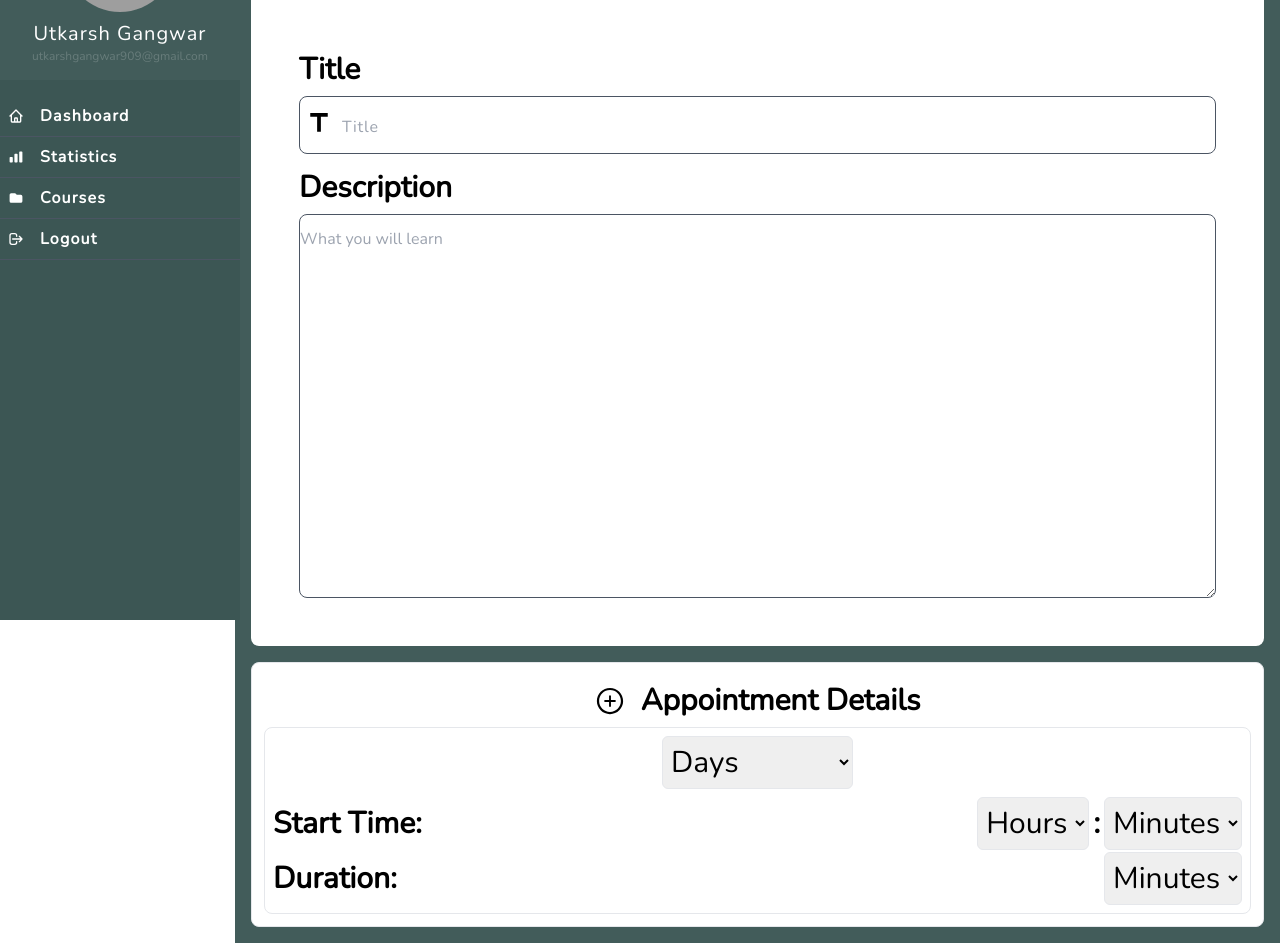
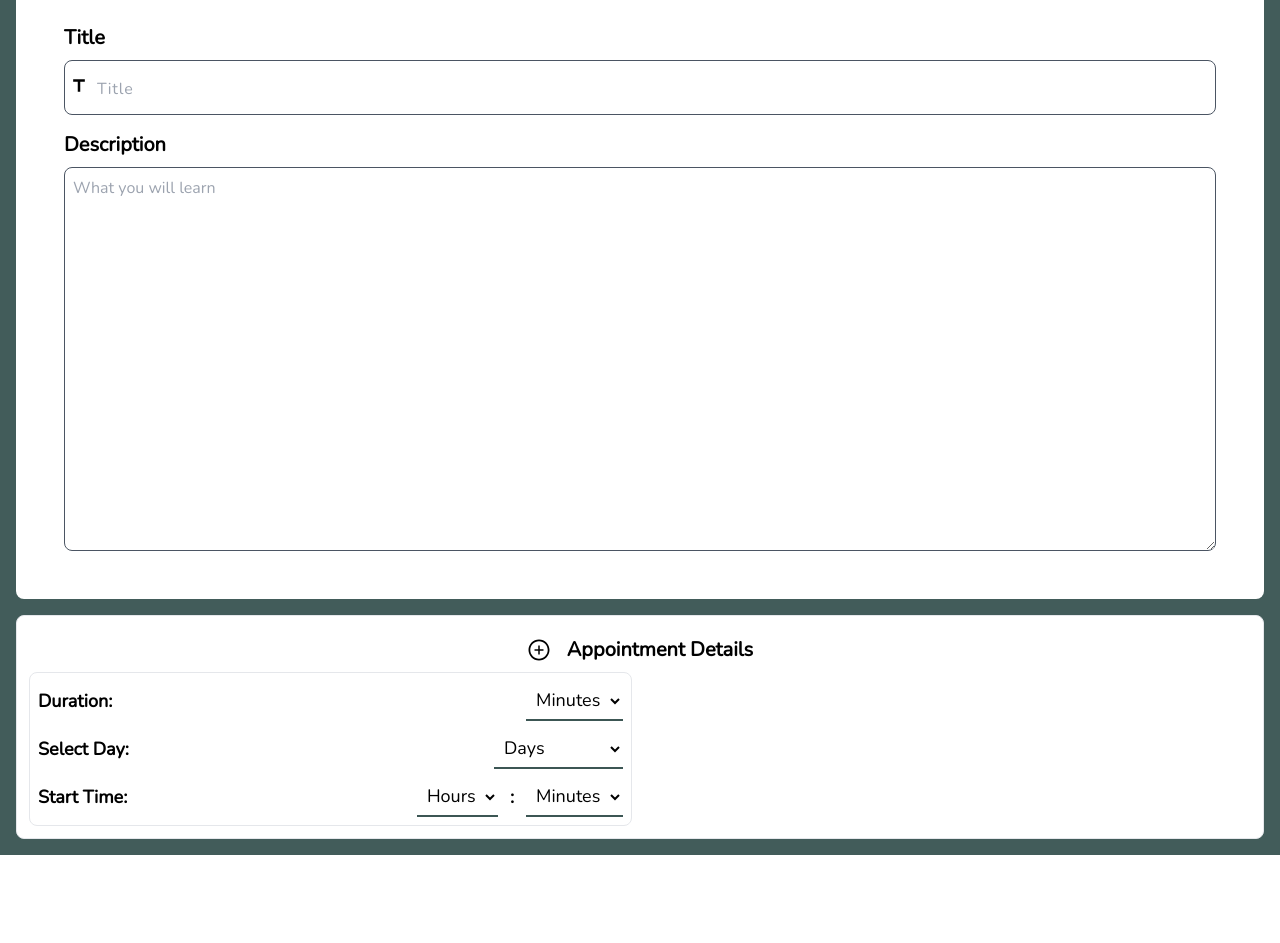
Before and after one commit to DevRyth/Time-Bank-Client, a React (Create React App) app: page /course-register in a window 1280 px wide. Shown: the part 180-1123 px from the top of the page. After the commit the page ends 1035 px from the top, so only its background shows below. Built offline with nearby package versions, Linux system fonts and the light colour scheme; sample sign-in values are in the browser's storage; grey boxes are pictures that could not be loaded.

Commit message:
Complete course register page

```diff
--- a/src/components/Appointment.component.tsx
+++ b/src/components/Appointment.component.tsx
@@ -37,28 +37,29 @@ export default function Appointment() {
         <button className="p-2" onClick={() => setAppointment((prev) => prev.concat(1))}>
           <AiOutlinePlusCircle />
         </button>
-        <h1 className="text-center font-bold p-2">Appointment Details</h1>
+        <h1 className="text-center lg:text-xl font-bold p-2">Appointment Details</h1>
       </div>
 
-      <div className="flex flex-col space-y-4">
+      <div className="grid grid-cols-1 lg:grid-cols-2 gap-4">
         {appointment.map((value, index) => {
-          return <div className="flex flex-col space-y-2 border p-2 rounded-lg">
-            <SelectTag name="days" options={days} label="Days" className="self-center" />
-            <div className="flex flex-col space-y-0.5">
+          return <div className="lg:text-lg flex flex-col space-y-2 border p-2 rounded-lg">
               <div className="flex flex-row justify-between items-center">
-                <span>Start Time:</span>
-                <div className="flex space-x-1 items-center">
+                <span>Duration:</span>
+                <SelectTag name="min" options={min.slice(10, 46)} label="Minutes" />
+              </div>
+              <div className="flex flex-row justify-between items-center">
+                <span>Select Day:</span>
+                <SelectTag name="days" options={days} label="Days" className="self-center" />
+              </div>
+              <div className="flex flex-row justify-between items-center">
+                <span className="">Start Time:</span>
+                <div className="flex space-x-1 lg:space-x-3 items-center">
                   <SelectTag name="hrs" options={hrs} label="Hours" />
                   <p className="font-bold">:</p>
                   <SelectTag name="min" options={min} label="Minutes" />
                 </div>
               </div>
-              <div className="flex flex-row justify-between items-center">
-                <span>Duration:</span>
-                <SelectTag name="min" options={min.slice(10, 46)} label="Minutes" />
-              </div>
             </div>
-          </div>
         })}
       </div>
 
--- a/src/pages/CourseRegister.page.tsx
+++ b/src/pages/CourseRegister.page.tsx
@@ -7,9 +7,9 @@ interface Props { }
 const CourseRegister: React.FC<Props> = () => {
   return (
     // <div className=" bg-on-secondary px-4  pt-6 h-screen w-screen sm:">
-    <div className="bg-white p-4 max-h rounded-lg font-bold">
+    <div className="bg-white p-4 max-h rounded-lg font-bold lg:text-xl">
       Course Details
-      <div className="flex flex-col space-y-4 p-2 lg:p-8 lg:pt-12">
+      <div className="flex flex-col space-y-4 p-2 lg:p-8">
         <label className="flex flex-col space-y-2">
           <span>Title</span>
           <Input
@@ -25,7 +25,7 @@ const CourseRegister: React.FC<Props> = () => {
           <textarea
             rows={1}
             cols={23}
-            className="border border-gray-600 rounded-lg w-full h-96 text-base pt-3 pb-3"
+            className="border border-gray-600 rounded-lg w-full h-96 text-base p-2"
             placeholder="What you will learn"
           ></textarea>
         </label>
--- a/src/pages/CourseRegistration.page.tsx
+++ b/src/pages/CourseRegistration.page.tsx
@@ -4,7 +4,7 @@ import CourseRegister from "./CourseRegister.page";
 
 const CourseRegistration: React.FC = () => {
   return (
-    <div className="h-full p-4 bg-primary-lite font-extrabold lg:text-3xl flex flex-col space-y-4">
+    <div className="h-full p-4 bg-primary-lite font-extrabold lg:text-2xl flex flex-col space-y-4">
       <span>Register for course</span>
       <CourseRegister></CourseRegister>
       <Appointment></Appointment>
--- a/src/pages/MainDisplay.tsx
+++ b/src/pages/MainDisplay.tsx
@@ -9,8 +9,8 @@ import PersonalDetails from "./PersonalDetails";
 const MainDisplay = () => {
   return (
     <div className="flex">
-      <Sidebar />
-      <div className="height w-72"></div>
+      {/* <Sidebar />
+      <div className="height w-72"></div> */}
       <div className="w-full">
         <Switch>
           <Route exact path="/courses/1">
--- a/src/sharedComponents/Select.tsx
+++ b/src/sharedComponents/Select.tsx
@@ -9,7 +9,7 @@ interface Props {
 
 const SelectTag: React.FC<Props> = ({ options, label, name, className }) => {
     return (
-        <select name={name} className={`w-min border rounded-md p-1 ${className}`}>
+        <select name={name} className={`w-min border p-1.5 outline-none border-t-0 border-l-0 border-r-0 border-b-2 bg-white border-primary-dark ${className}`}>
             <option selected>{label}</option>
             {options.map((item: any, index: Number) => (
                 <option>{item}</option>
```
Also changed, not shown: src/components/Sidebar.tsx (line endings or trailing spaces).
